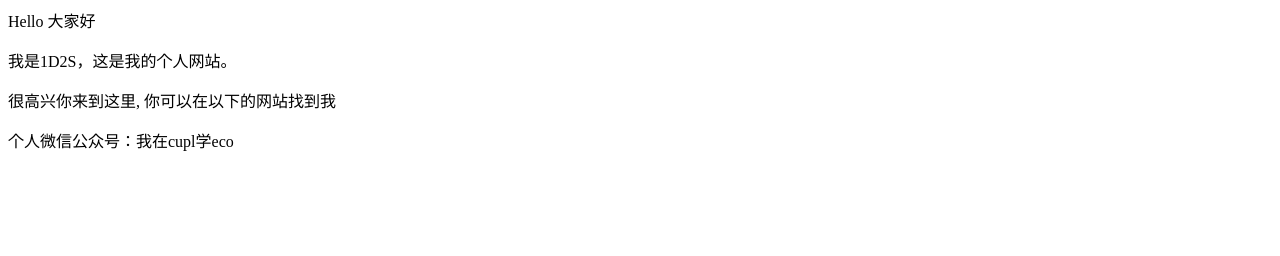
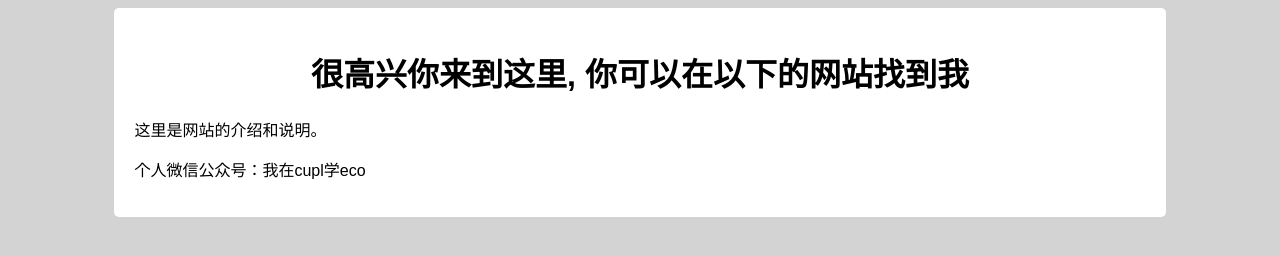
Before and after one commit to Sds344/1D2Sblog.space, a plain HTML site: page index.html in a window 1280 px wide. Drawn offline with Linux system fonts and the light colour scheme.

Commit message:
Update index.html

```diff
--- a/index.html
+++ b/index.html
@@ -1,4 +1,29 @@
-<p>Hello 大家好</p>
-<p>我是1D2S，这是我的个人网站。 </p>
-<p>很高兴你来到这里, 你可以在以下的网站找到我</p>
-<p>个人微信公众号：我在cupl学eco</p>
+<!DOCTYPE html>
+<html>
+<head>
+    <title>1D2S个人网站</title>
+    <style>
+        body {
+            background-color: lightgrey;
+            font-family: Arial, sans-serif;
+        }
+        .container {
+            width: 80%;
+            margin: auto;
+            background-color: white;
+            padding: 20px;
+            border-radius: 5px;
+        }
+        h1 {
+            text-align: center;
+        }
+    </style>
+</head>
+<body>
+    <div class="container">
+        <h1>很高兴你来到这里, 你可以在以下的网站找到我</h1>
+        <p>这里是网站的介绍和说明。</p>
+        <p>个人微信公众号：我在cupl学eco</p>
+    </div>
+</body>
+</html>
```
